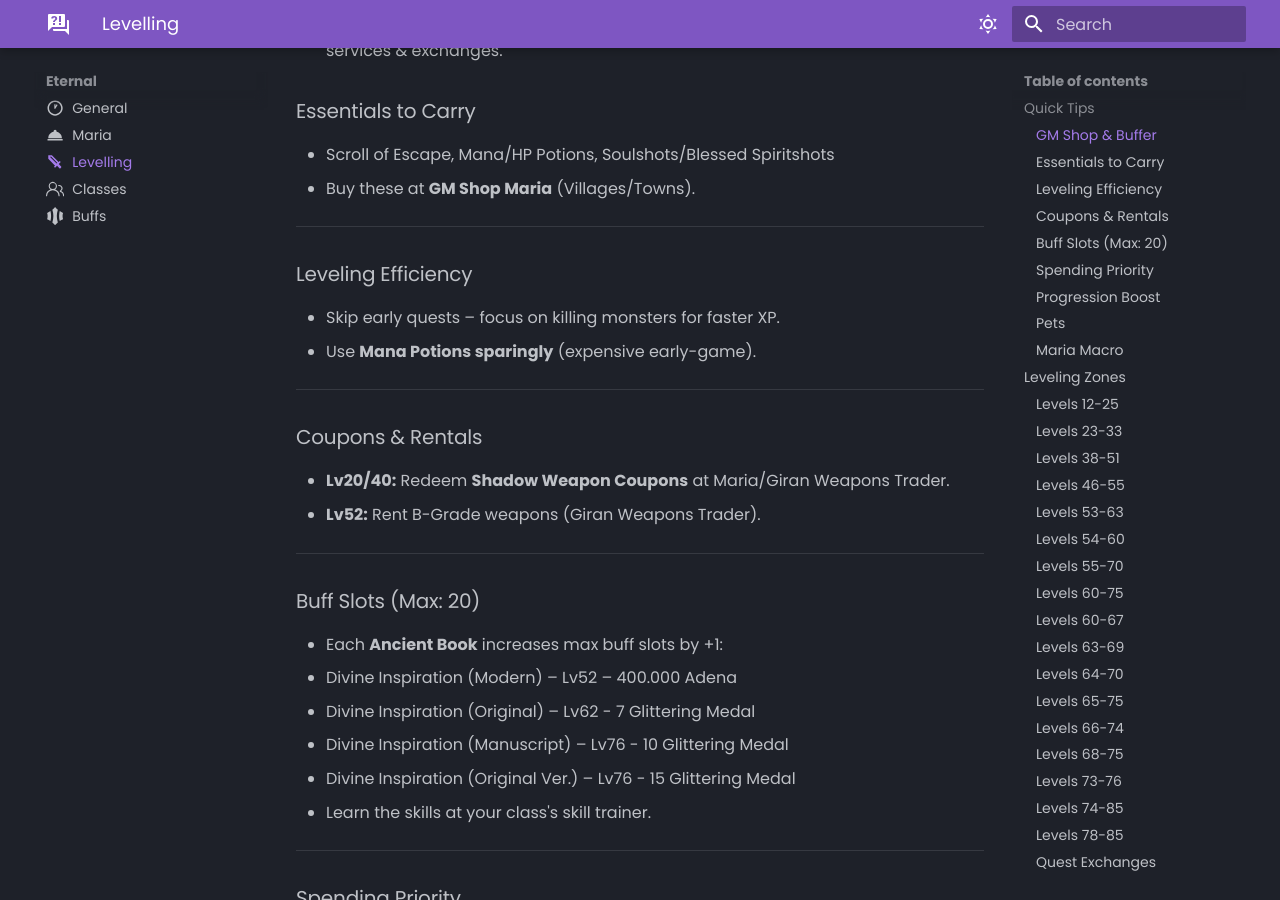
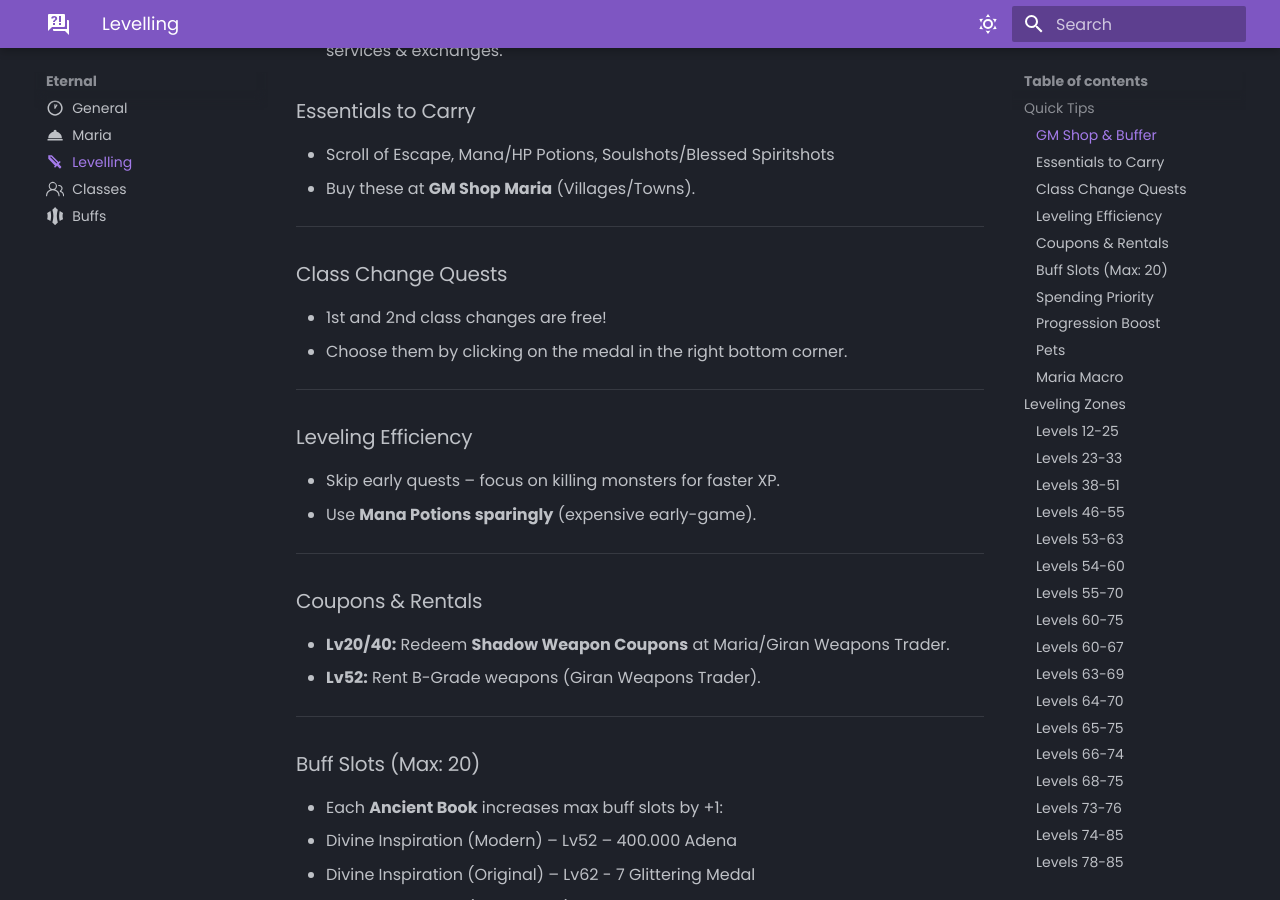
Before and after one commit to tab1-web/faq, an MkDocs documentation site: the page built from docs/eternal/levelling.md, in a window 1280 px wide and 900 px high, scrolled down 424 px. Built offline with MkDocs 1.6.1 and Material for MkDocs 9.7.7, drawn with Linux system fonts in a browser that asks for light colours; some web fonts are replaced.

Commit message:
adding class change quest in levelling

```diff
--- a/docs/eternal/levelling.md
+++ b/docs/eternal/levelling.md
@@ -14,6 +14,12 @@ icon: material/sword
 ### Essentials to Carry
 - Scroll of Escape, Mana/HP Potions, Soulshots/Blessed Spiritshots
 - Buy these at **GM Shop Maria**  (Villages/Towns).
+
+---
+
+### Class Change Quests
+- 1st and 2nd class changes are free!
+- Choose them by clicking on the medal in the right bottom corner.
 
 ---
 
```
